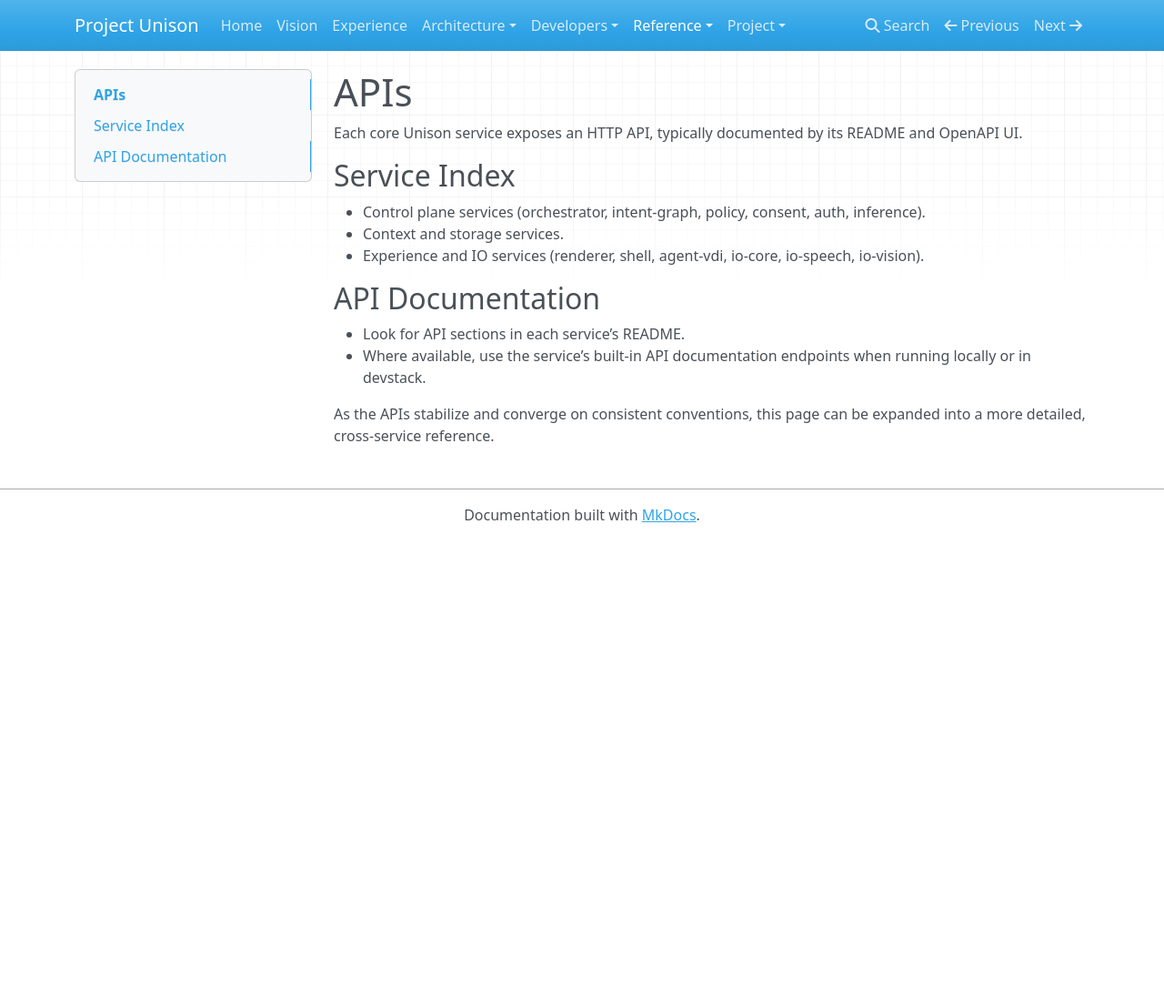
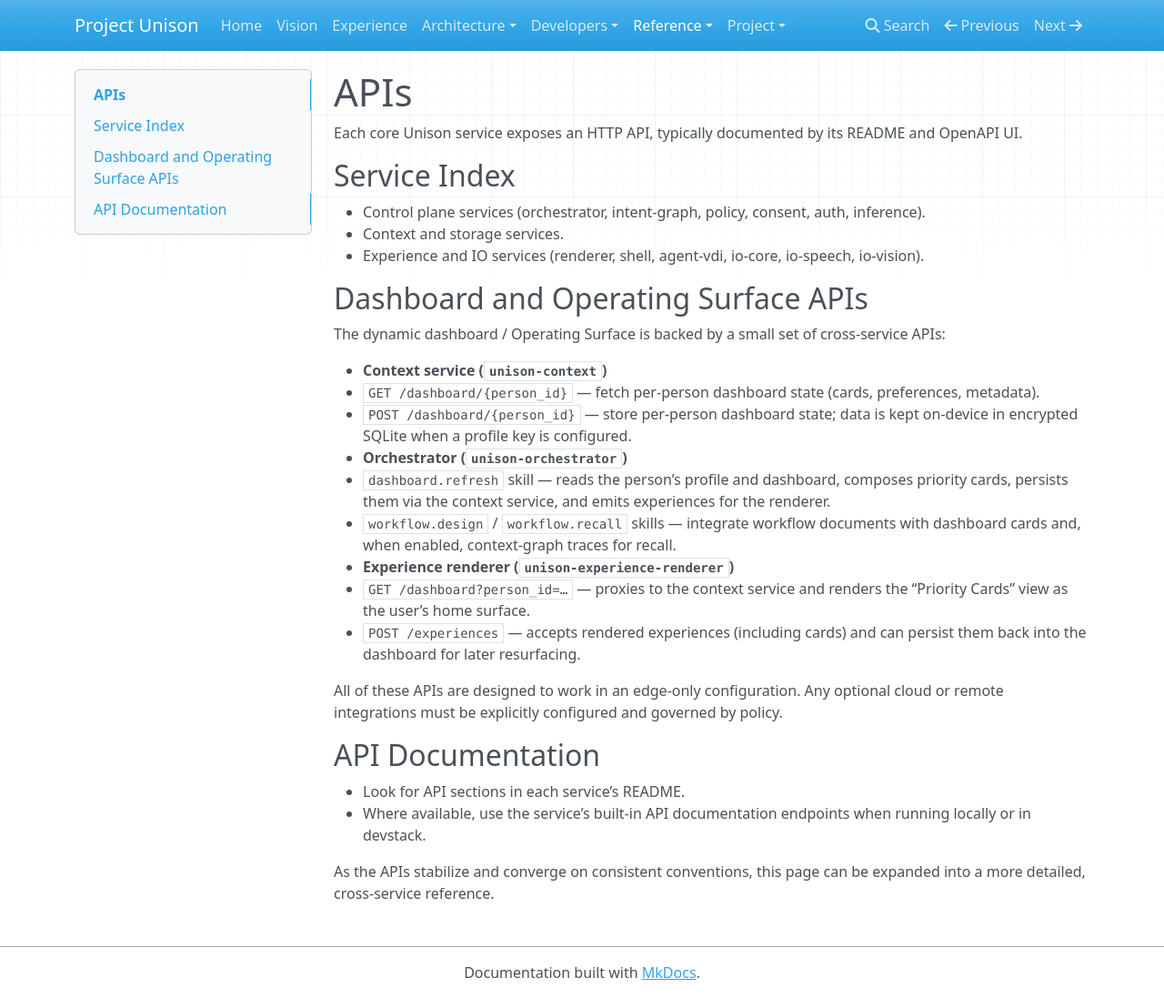
Before and after one commit to project-unisonOS/project-unisonos.github.io, an MkDocs documentation site: the page built from docs/reference/apis.md, in a window 1280 px wide and 1097 px high. Shown: the whole window at 91% size. Built offline with MkDocs 1.6.1, drawn with Linux system fonts in a browser that asks for light colours; nearby versions of some CDN libraries.

Commit message:
Milestone 3: document dashboard Operating Surface

```diff
--- a/docs/reference/apis.md
+++ b/docs/reference/apis.md
@@ -8,6 +8,22 @@ Each core Unison service exposes an HTTP API, typically documented by its README
 - Context and storage services.
 - Experience and IO services (renderer, shell, agent-vdi, io-core, io-speech, io-vision).
 
+## Dashboard and Operating Surface APIs
+
+The dynamic dashboard / Operating Surface is backed by a small set of cross-service APIs:
+
+- **Context service (`unison-context`)**
+  - `GET /dashboard/{person_id}` — fetch per-person dashboard state (cards, preferences, metadata).
+  - `POST /dashboard/{person_id}` — store per-person dashboard state; data is kept on-device in encrypted SQLite when a profile key is configured.
+- **Orchestrator (`unison-orchestrator`)**
+  - `dashboard.refresh` skill — reads the person’s profile and dashboard, composes priority cards, persists them via the context service, and emits experiences for the renderer.
+  - `workflow.design` / `workflow.recall` skills — integrate workflow documents with dashboard cards and, when enabled, context-graph traces for recall.
+- **Experience renderer (`unison-experience-renderer`)**
+  - `GET /dashboard?person_id=…` — proxies to the context service and renders the “Priority Cards” view as the user’s home surface.
+  - `POST /experiences` — accepts rendered experiences (including cards) and can persist them back into the dashboard for later resurfacing.
+
+All of these APIs are designed to work in an edge-only configuration. Any optional cloud or remote integrations must be explicitly configured and governed by policy.
+
 ## API Documentation
 
 - Look for API sections in each service’s README.
```
Also changed, not shown: docs/architecture/deep-dive.md (+12 -0 lines), docs/architecture/overview.md (+2 -2 lines), docs/developers/renderer-and-shell.md (+4 -1 lines), docs/experience.md (+10 -0 lines).
